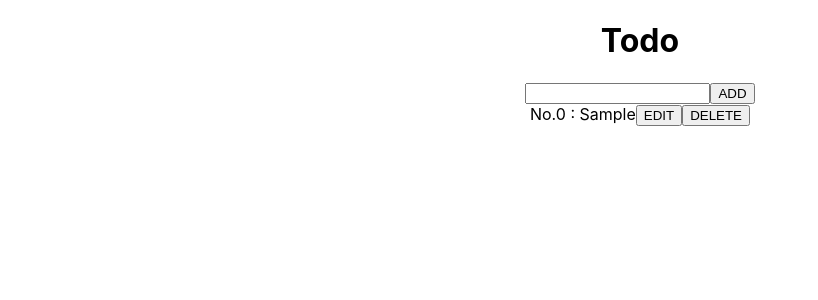
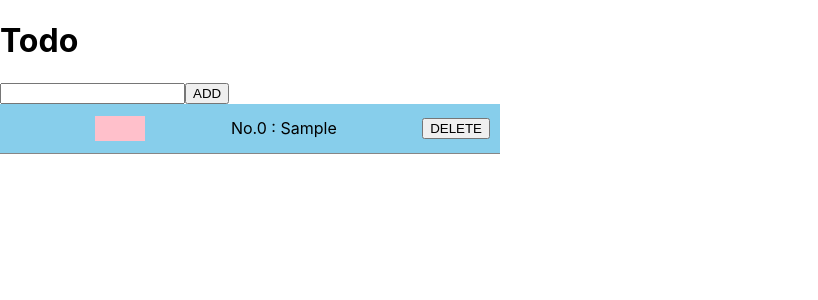
Before and after one commit to JESin10/TodoList_Ts, a React (Create React App) app: page / in a window 1280 px wide. Both pictures are taken after typing "Sample" into the empty fields and a click on the button "ADD". Shown: the top 300 px of the page, without its empty margins (0-818 px from the left). Built offline with nearby package versions, Linux system fonts and the light colour scheme.

Commit message:
editing cancle / complete add

```diff
--- a/src/App.css
+++ b/src/App.css
@@ -1,3 +1,3 @@
 .App {
-  text-align: center;
+  /* text-align: center; */
 }
--- /dev/null
+++ b/src/components/CheckBox.tsx
@@ -0,0 +1,17 @@
+import React from "react";
+import "../components/checkBox.css";
+
+interface CheckBoxProps {
+  checked?: boolean;
+  onClickCheck?(): void;
+}
+
+export default function CheckBox({ checked, onClickCheck }: CheckBoxProps) {
+  return (
+    <>
+      <div className="checkbox-container" onClick={onClickCheck}>
+        <div className="checkIcon">{checked && "✔️"}</div>
+      </div>
+    </>
+  );
+}
--- a/src/components/TodoItem.tsx
+++ b/src/components/TodoItem.tsx
@@ -1,26 +1,29 @@
 import React, { useState } from "react";
 import { Todo } from "../types";
 import { useTodoDispatch } from "../App";
+import "../components/todoItem.css";
+import CheckBox from "./CheckBox";
+interface Props extends Todo {}
+interface TextProps extends Todo {
+  completed?: boolean;
+  children: React.ReactNode;
+}
 
-interface Props extends Todo {}
-export default function TodoItem(props: Props) {
+export default function TodoItem(props: Props, { completed, children }: TextProps) {
   const dispatch = useTodoDispatch();
-  const [editText, setEditText] = useState("");
-  const [isEditMode, setIsEditMode] = useState(false);
 
   const onClickDeleteBtn = () => {
     dispatch.onClickDelete(props.id);
   };
 
-  // const onClickEditBtn = () => {
-  //   dispatch.onClickEdit(EditText);
-  // };
-
   return (
     <div>
-      No.{props.id} : {props.content}
-      <button onClick={() => setIsEditMode(true)}> EDIT </button>
-      <button onClick={onClickDeleteBtn}>DELETE</button>
+      <div className="itemContainer">
+        <CheckBox checked={completed} />
+        <div className={`text ${completed ? "completedText" : ""}`}> {children} </div>
+        No.{props.id} : {props.content}
+        <button onClick={onClickDeleteBtn}>DELETE</button>
+      </div>
     </div>
   );
 }
--- /dev/null
+++ b/src/components/checkBox.css
@@ -0,0 +1,21 @@
+.container {
+  width: 25px;
+  height: 25px;
+
+  display: flex;
+  position: relative;
+  justify-content: center;
+  align-items: center;
+
+  border: 1px solid black;
+  cursor: pointer;
+  background-color: grey;
+}
+.container:hover {
+  border: 2px solid rgb(0, 221, 0);
+}
+.checkIcon {
+  position: absolute;
+  font-size: 30px;
+  color: rgb(0, 221, 0);
+}
--- /dev/null
+++ b/src/components/todoItem.css
@@ -0,0 +1,29 @@
+.text {
+  width: 50px;
+  height: 25px;
+  box-sizing: border-box;
+
+  overflow: hidden;
+  text-overflow: ellipsis;
+  white-space: nowrap;
+  /* padding: 10px; */
+  background-color: pink;
+}
+.completedText {
+  text-decoration: line-through;
+  background-color: yellowgreen;
+}
+
+.itemContainer {
+  width: 500px;
+  height: 50px;
+  padding: 10px;
+  box-sizing: border-box;
+  background-color: skyblue;
+
+  display: flex;
+  justify-content: space-between;
+  align-items: center;
+
+  border-bottom: 0.1px solid rgb(134, 134, 134);
+}
```
Also changed, not shown: src/App.tsx (+1 -12 lines), 1 other file (tests, documents, lock files or other folders).
